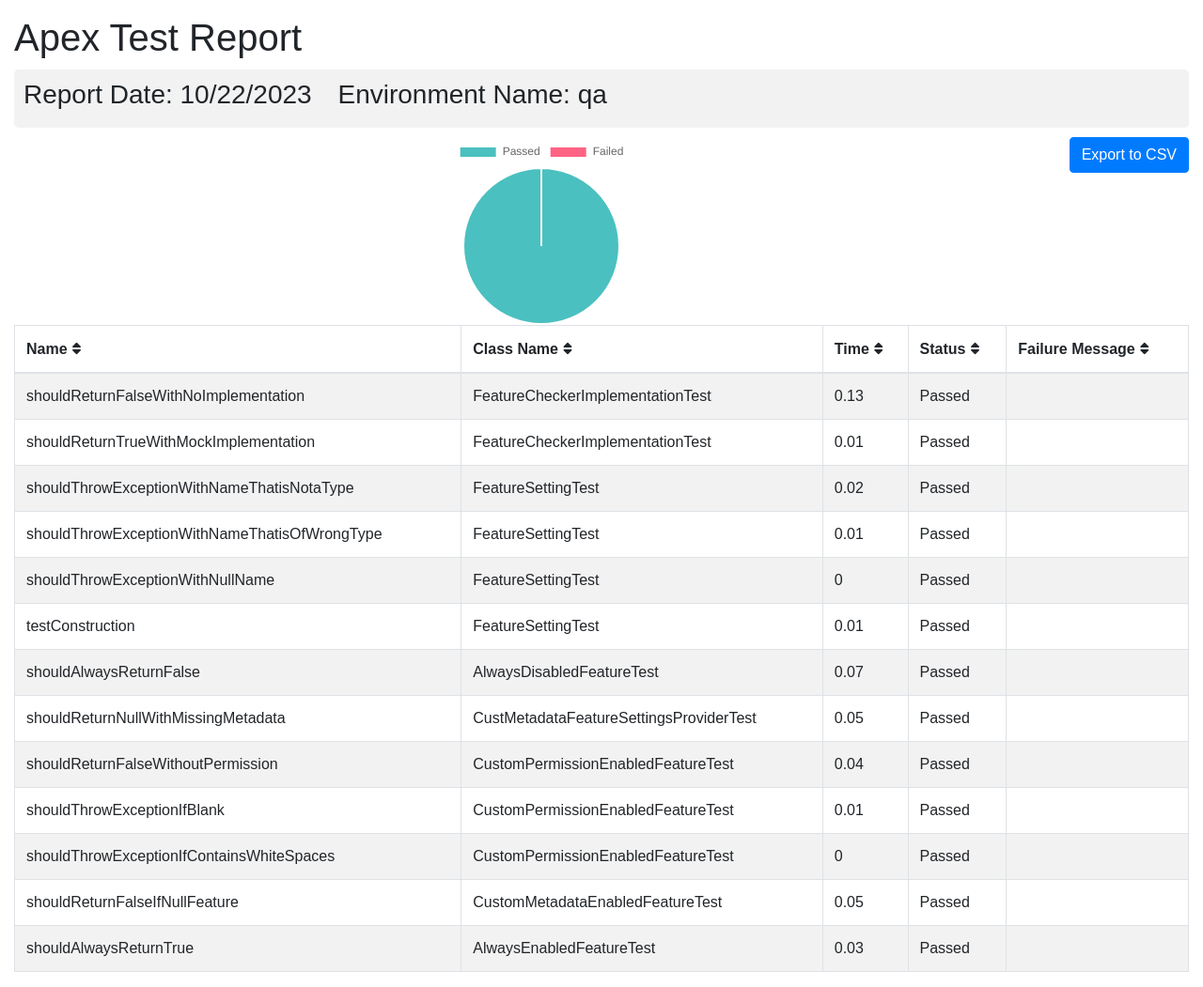
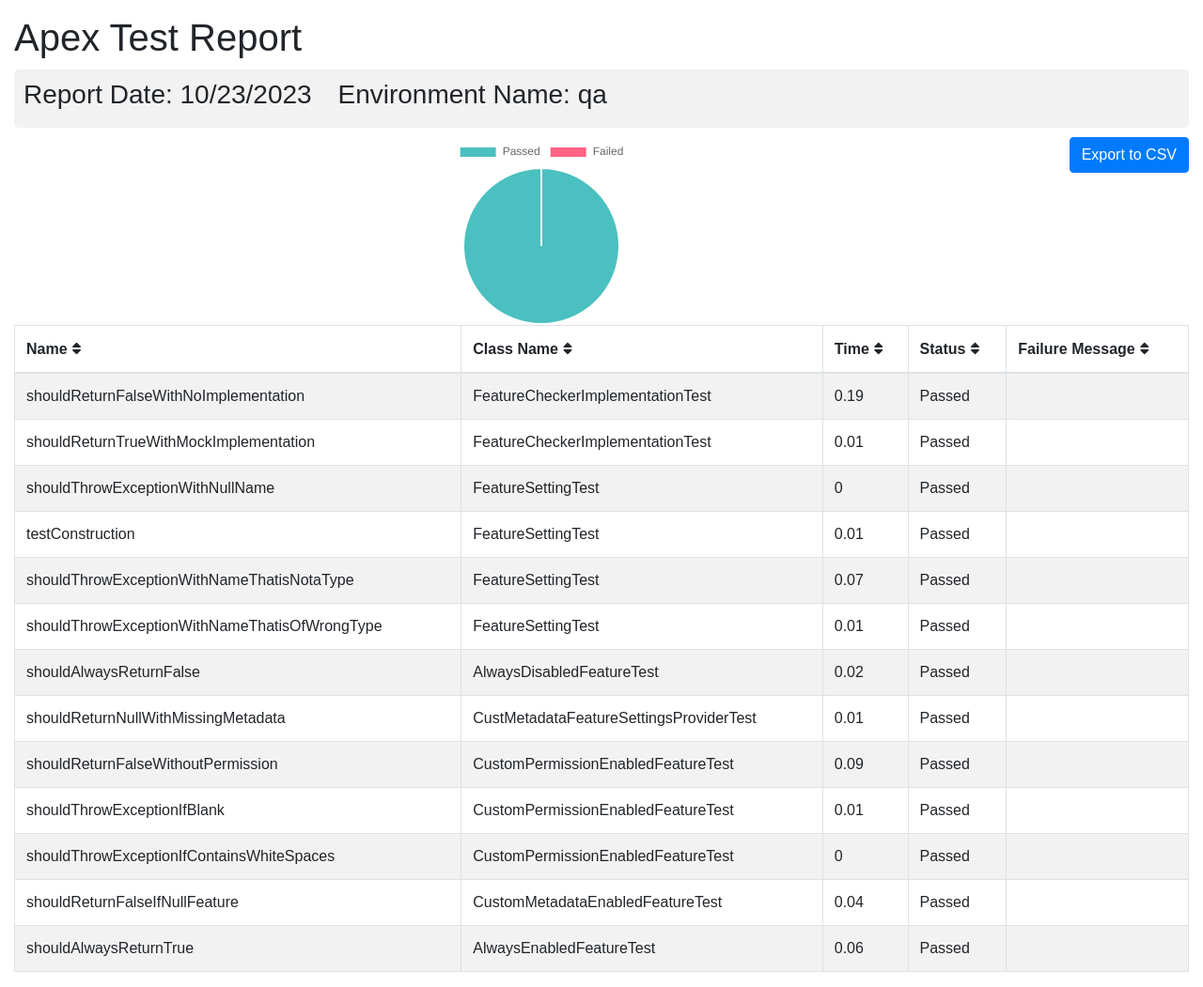
Before and after one commit to flxbl-io/sfops-dashboard, a Jekyll site: the page apextestResults/qa.html, which Jekyll copies as it is, in a window 1280 px wide. Shown: the whole page at 94% size. Built offline with Jekyll 4.4.1, drawn with Linux system fonts in a browser that asks for light colours.

Commit message:
updated test results of qa

```diff
--- a/apextestResults/qa.html
+++ b/apextestResults/qa.html
@@ -102,7 +102,7 @@
       <div class="container-fluid">
         <h1 class="mt-3">Apex Test Report</h1>
         <div class="info-card">
-        <h3>Report Date: 10/22/2023 <span style="margin-left: 20px;">Environment Name: qa</span></h3>
+        <h3>Report Date: 10/23/2023 <span style="margin-left: 20px;">Environment Name: qa</span></h3>
         </div>
         <button onclick="exportTableToCSV('testReport.csv')" class="btn btn-primary float-right">Export to CSV</button>
         <div id="chart-container">
@@ -123,27 +123,13 @@
         <tr>
           <td>shouldReturnFalseWithNoImplementation</td>
           <td>FeatureCheckerImplementationTest</td>
-          <td>0.13</td>
+          <td>0.19</td>
           <td>Passed</td>
           <td></td>
         </tr>
         <tr>
           <td>shouldReturnTrueWithMockImplementation</td>
           <td>FeatureCheckerImplementationTest</td>
-          <td>0.01</td>
-          <td>Passed</td>
-          <td></td>
-        </tr>
-        <tr>
-          <td>shouldThrowExceptionWithNameThatisNotaType</td>
-          <td>FeatureSettingTest</td>
-          <td>0.02</td>
-          <td>Passed</td>
-          <td></td>
-        </tr>
-        <tr>
-          <td>shouldThrowExceptionWithNameThatisOfWrongType</td>
-          <td>FeatureSettingTest</td>
           <td>0.01</td>
           <td>Passed</td>
           <td></td>
@@ -163,23 +149,37 @@
           <td></td>
         </tr>
         <tr>
+          <td>shouldThrowExceptionWithNameThatisNotaType</td>
+          <td>FeatureSettingTest</td>
+          <td>0.07</td>
+          <td>Passed</td>
+          <td></td>
+        </tr>
+        <tr>
+          <td>shouldThrowExceptionWithNameThatisOfWrongType</td>
+          <td>FeatureSettingTest</td>
+          <td>0.01</td>
+          <td>Passed</td>
+          <td></td>
+        </tr>
+        <tr>
           <td>shouldAlwaysReturnFalse</td>
           <td>AlwaysDisabledFeatureTest</td>
-          <td>0.07</td>
+          <td>0.02</td>
           <td>Passed</td>
           <td></td>
         </tr>
         <tr>
           <td>shouldReturnNullWithMissingMetadata</td>
           <td>CustMetadataFeatureSettingsProviderTest</td>
-          <td>0.05</td>
+          <td>0.01</td>
           <td>Passed</td>
           <td></td>
         </tr>
         <tr>
           <td>shouldReturnFalseWithoutPermission</td>
           <td>CustomPermissionEnabledFeatureTest</td>
-          <td>0.04</td>
+          <td>0.09</td>
           <td>Passed</td>
           <td></td>
         </tr>
@@ -200,14 +200,14 @@
         <tr>
           <td>shouldReturnFalseIfNullFeature</td>
           <td>CustomMetadataEnabledFeatureTest</td>
-          <td>0.05</td>
+          <td>0.04</td>
           <td>Passed</td>
           <td></td>
         </tr>
         <tr>
           <td>shouldAlwaysReturnTrue</td>
           <td>AlwaysEnabledFeatureTest</td>
-          <td>0.03</td>
+          <td>0.06</td>
           <td>Passed</td>
           <td></td>
         </tr>
```
